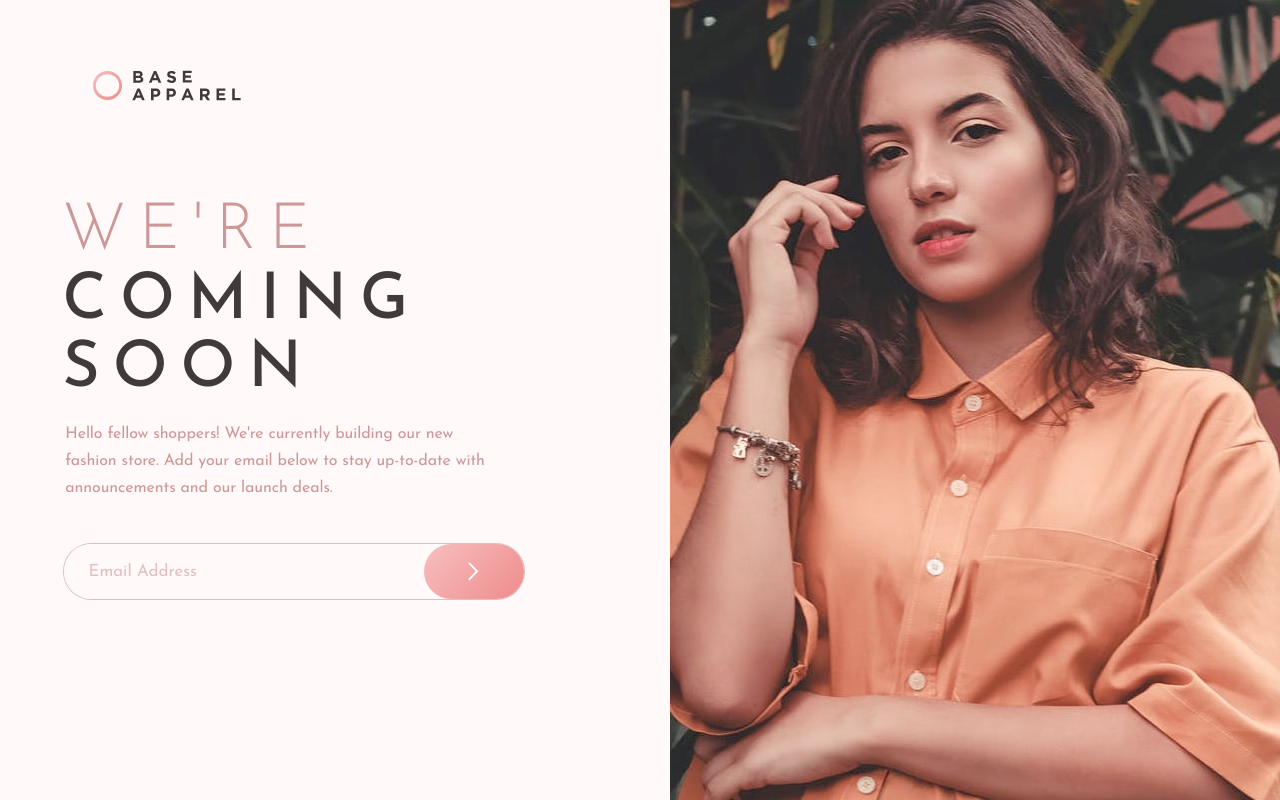
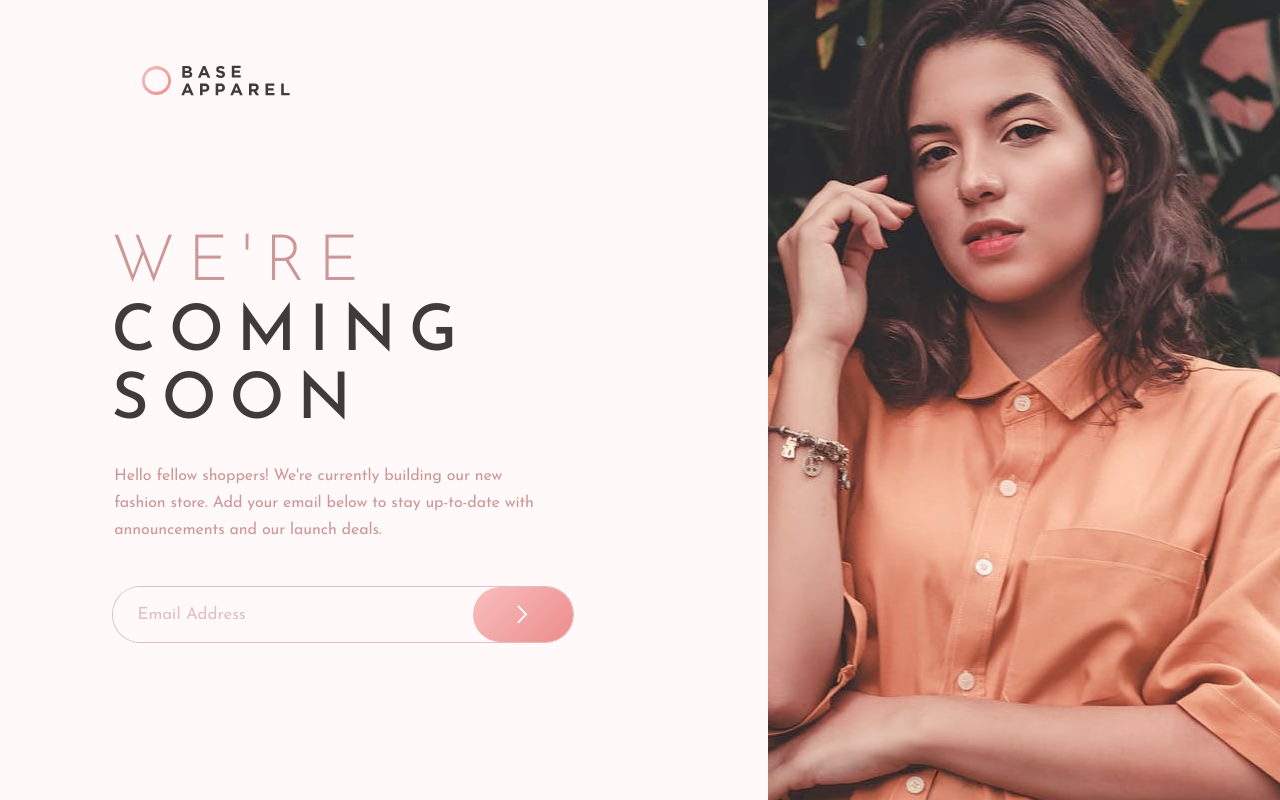
Before and after one commit to KurtisIvey/frontendmentor-base-apparel, a React (Vite) app: page / in a window 1280 px wide. Built offline with nearby package versions, Linux system fonts and the light colour scheme.

Commit message:
improve responsiveness

```diff
--- a/src/App.css
+++ b/src/App.css
@@ -7,7 +7,7 @@
 }
 
 main {
-  max-width: 1440px;
+  max-width: 1600px;
   margin-left: auto;
   margin-right: auto;
   max-height: 800px;
--- a/src/App.scss
+++ b/src/App.scss
@@ -10,7 +10,7 @@
 
 
 main {
-    max-width: 1440px;
+    max-width: 1600px;
     margin-left: auto;
     margin-right: auto;
     max-height: 800px;
--- a/src/components/ComingSoonContainer/ComingSoonContainer.css
+++ b/src/components/ComingSoonContainer/ComingSoonContainer.css
@@ -90,6 +90,9 @@
   fill: none;
   background-color: transparent;
 }
+.comingSoonContainer form button:hover {
+  box-shadow: 0 2px 35px rgb(229, 185, 232);
+}
 
 @media screen and (min-width: 700px) {
   .comingSoonContainer {
@@ -98,14 +101,15 @@
     grid-column-end: 2;
     max-width: 545px;
     text-align: left;
+    padding: 0;
+    height: 100vh;
   }
   .comingSoonContainer nav {
-    position: absolute;
     display: block;
-    top: 40px;
-    z-index: 3334;
+    padding-top: 35px;
   }
   .comingSoonContainer .were {
+    padding-top: 102px;
     font-size: 4rem;
     letter-spacing: 13px;
   }
@@ -113,6 +117,7 @@
     font-size: 4rem;
     letter-spacing: 13px;
     line-height: 68px;
+    padding-bottom: 10px;
   }
   .comingSoonContainer p {
     max-width: 420px;
--- a/src/components/ComingSoonContainer/ComingSoonContainer.scss
+++ b/src/components/ComingSoonContainer/ComingSoonContainer.scss
@@ -88,12 +88,17 @@ $btnLinear: linear-gradient(135deg, hsl(0, 80%, 86%), hsl(0, 74%, 74%));
             cursor: pointer;
 
 
+
             img {
                 height: 19px;
                 width: auto;
                 fill: none;
                 background-color: transparent;
             }
+        }
+        button:hover{
+            box-shadow: 0  2px 35px rgb(229, 185, 232);
+
         }
 
     }
@@ -107,13 +112,15 @@ $btnLinear: linear-gradient(135deg, hsl(0, 80%, 86%), hsl(0, 74%, 74%));
         grid-column-end: 2;
         max-width: 545px;
         text-align: left;
+        padding: 0;
+        height: 100vh;
         nav{
-            position: absolute;
             display: block;
-            top: 40px;
-            z-index: 3334;
+            padding-top: 35px;
+
         }
         .were{
+            padding-top: 102px;
             font-size: 4rem;
             letter-spacing: 13px;
         }
@@ -121,6 +128,7 @@ $btnLinear: linear-gradient(135deg, hsl(0, 80%, 86%), hsl(0, 74%, 74%));
             font-size: 4rem;
             letter-spacing: 13px;
             line-height: 68px;
+            padding-bottom: 10px;
         }
         p{
             max-width: 420px;
--- a/src/components/PhotoContainer/PhotoContainer.css
+++ b/src/components/PhotoContainer/PhotoContainer.css
@@ -6,6 +6,12 @@
 .photoContainer picture img {
   margin-left: auto;
   margin-right: auto;
+  width: 100%;
+  height: 100%;
+  -o-object-fit: cover;
+     object-fit: cover;
+  -o-object-position: center;
+     object-position: center;
 }
 
 @media screen and (min-width: 700px) {
@@ -16,6 +22,7 @@
   }
   .photoContainer picture {
     height: 100vh;
+    width: auto;
   }
   .photoContainer nav {
     display: none;
--- a/src/components/PhotoContainer/PhotoContainer.scss
+++ b/src/components/PhotoContainer/PhotoContainer.scss
@@ -1,29 +1,32 @@
-.photoContainer{
-
-    picture{
+.photoContainer {
+    picture {
       display: flex;
       justify-items: center;
       height: 250px;
-    img{
+      img {
       margin-left: auto;
       margin-right: auto;
+      width: 100%;
+      height: 100%;
+      object-fit: cover;
+      object-position: center;
     }
     }
+
 
   }
 
   @media screen and (min-width: 700px) {
-
-    .photoContainer{
+    .photoContainer {
       grid-row: 1/2;
       grid-column-start: 2;
       grid-column-end: 3;
-        picture{
+      picture {
         height: 100vh;
+        width: auto;
       }
-        nav{
+      nav {
         display: none;
       }
-
     }
   }
```
Also changed, not shown: 2 other files (tests, documents, lock files or other folders). Lines whose indentation alone changed are shown as unchanged.
